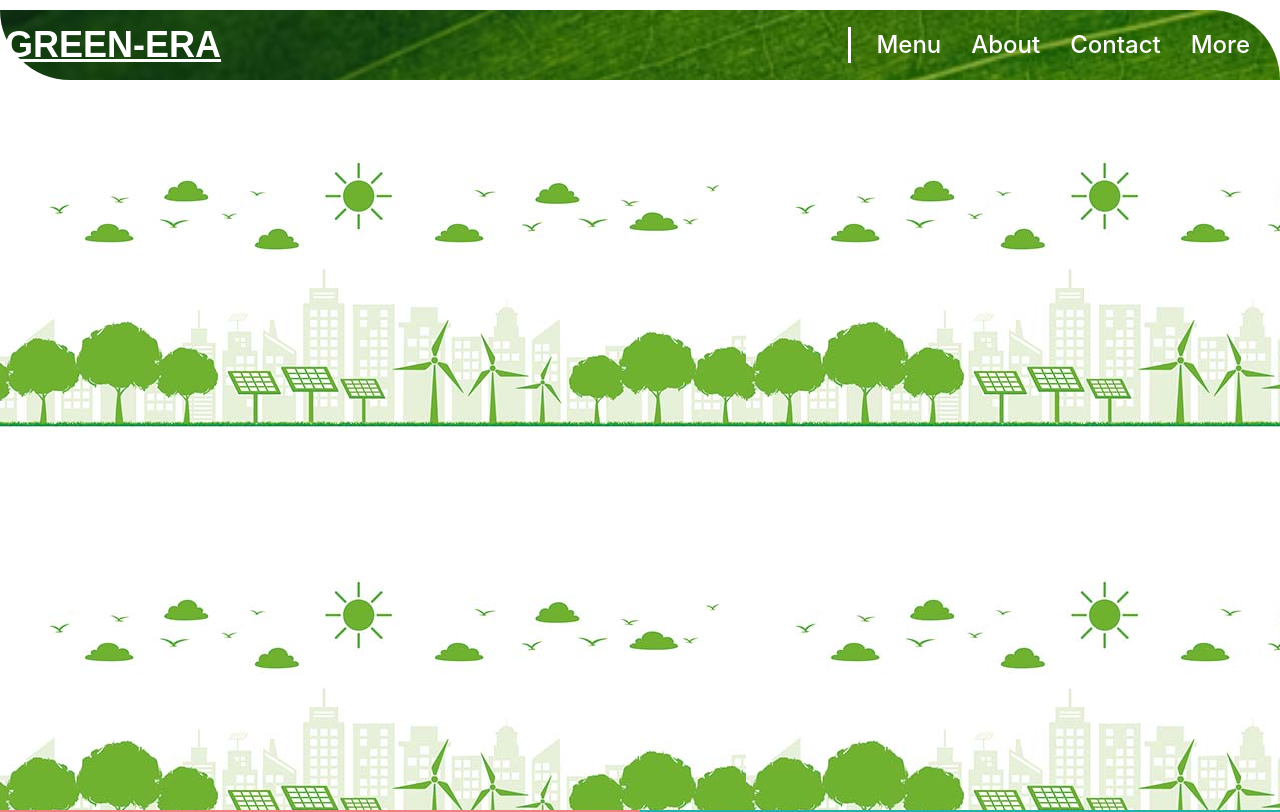
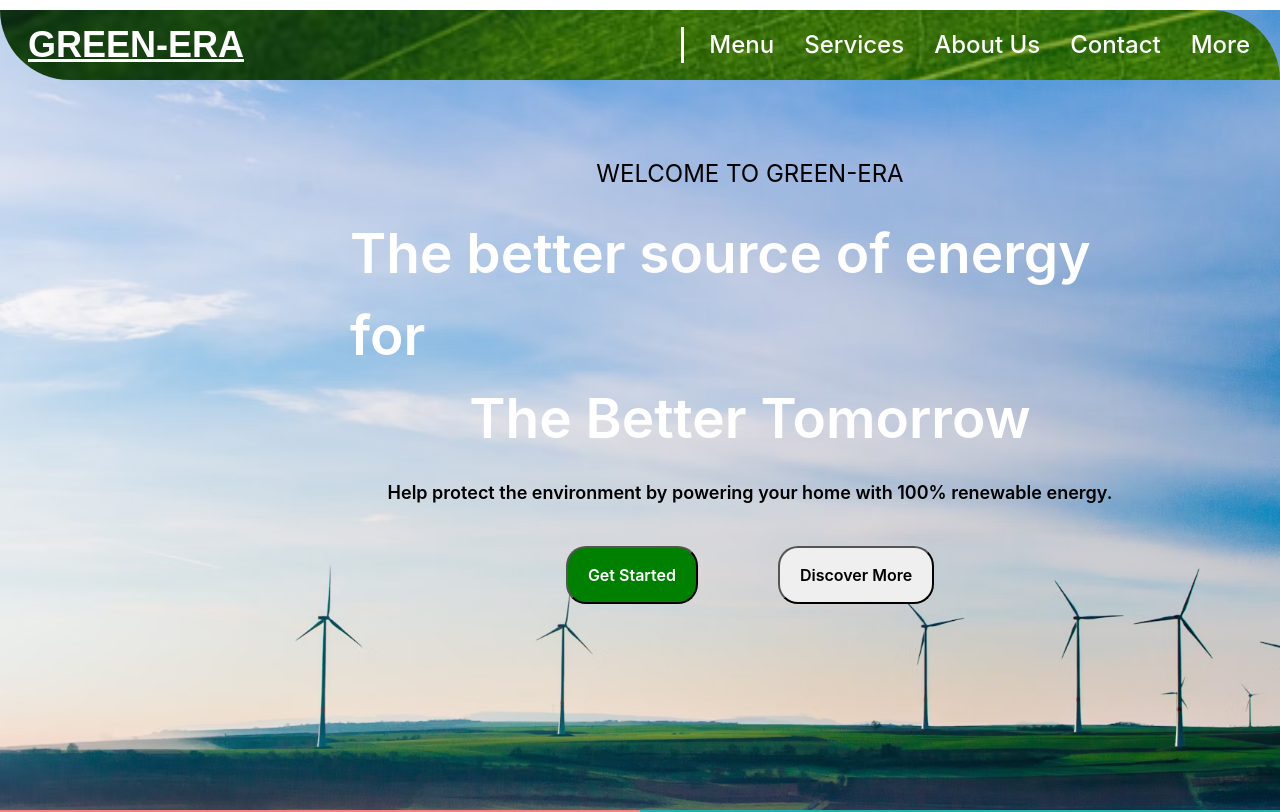
Before and after one commit to dmrd2653/Green-Era, a plain HTML site: page Frontend/Main.html in a window 1280 px wide. Shown: the top 812 px of the page. Drawn offline with Linux system fonts and the light colour scheme.

Commit message:
Page 1 Completed

```diff
--- a/Frontend/Main.html
+++ b/Frontend/Main.html
@@ -24,7 +24,8 @@
         <div id="Menu">
             <ul id="submenu">
                 <li>Menu</li>
-                <li>About</li>
+                <li>Services</li>
+                <li>About Us</li>
                 <li>Contact</li>
                 <li>More</li>
             </ul>
@@ -32,7 +33,22 @@
       </div>
 <!-- main content screen -->
       <div class="content" id="maincontent">
-         <img src="../Assets/energias_limpias_746x419.jpg" alt="">
+<!-- Central Main Information-->
+           <div class="info">
+              <p id="info1">WELCOME TO GREEN-ERA</p>
+              <div id="maintext" >
+                <p id="info2">The better source of energy for</p>
+                <p id="info2A">The Better Tomorrow</p>
+              </div>
+              <p id="info3">Help protect the environment by powering your home with 100% renewable energy.</p>
+<!-- Buttons-->
+              <div class="buttons">
+<!-- Butoon 1-->
+                 <button id="btn1">Get Started</button>
+<!-- Button 2-->
+                 <button id="btn2">Discover More</button>
+             </div>
+           </div>
       </div>
     </div>
 
--- a/Frontend/page1.css
+++ b/Frontend/page1.css
@@ -2,13 +2,15 @@
 #page1{
     height: 100vh;
     width: 100%;
+    background-image: url(../Assets/bgimage.avif);
+    background-size:cover;
+    background-position-y: center;
 }
 #navbar{
     height: 70px;
     width: 100%;
     margin-top: 10px;
     background-image: url(../Assets/photo-1547936785-c57315d64694.avif);
-    border-radius: px;
     border-top-right-radius: 70px;
     border-bottom-left-radius: 70px;
     background-size: cover;
@@ -18,11 +20,11 @@
 }
 #logo{
     color: white;
-    margin-left: 5px;
+    margin-left: 28px;
     cursor: pointer;
     font-family:Arial, Helvetica, sans-serif;
     font-size:large;
-    text-decoration: underline;
+    text-decoration: underline solid;
 }
 #Menu{
    border-left: 3px solid white;
@@ -44,6 +46,65 @@ li:hover{
 #maincontent{
     height: 100%;
     width: 100%;
-    background-image: url(../Assets/energias_limpias_746x419.jpg);
-
 }
+.info{
+    height: 400px;
+    width: 800px;
+    background-color: qua;
+    margin-left: 350px;
+    display: flex;
+    flex-direction: column;
+    gap: 20px;
+    align-items:center;
+    justify-content: center;
+    margin-top: 100px;
+}
+#maininfo{
+    display: flex;
+    flex-direction: column;
+    align-items:center;
+    justify-content: center;
+}
+#info1{
+    font-size: x-large;
+}
+#info2,#info2A{
+    font-size: 55px;
+    font-weight: 600;
+    color: white;
+}
+#info2A{
+    text-align: center;
+}
+#info3{
+    font-weight: 600;
+    font-size: large;
+}
+.buttons{
+    margin-top: 20px;
+    gap: 20px;
+    width: 100%;
+    display: flex;
+    justify-content:center;
+    gap: 80px;
+}
+#btn1,#btn2{
+   padding: 15px 20px;
+   border-radius: 20px;
+  cursor: pointer;
+   font-weight: 600;
+}
+#btn1{
+    background-color: green;
+    color: white;
+}
+#btn1:hover{
+    background-color: white;
+    color: black;
+    transition-duration: 100ms;
+}
+#btn2:hover{
+    background-color: green;
+    color: white;
+    transition-duration: 100ms ;
+}
```
Also changed, not shown: Assets/bgimage.avif (added), Assets/png-transparent-renewable-energy-sustainability-renewable-resource-energy-blue-text-renewable-energy-thumbnail.png (added).
